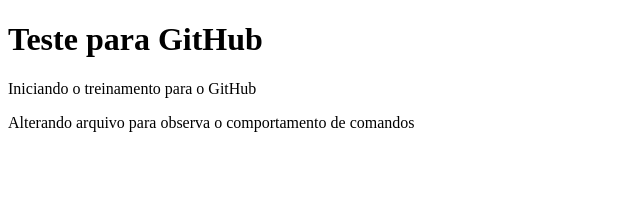
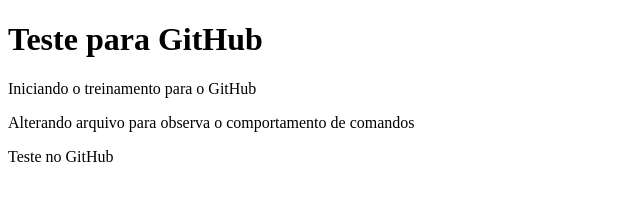
Before and after one commit to pacifyc/Alura_teste, a plain HTML site: page index.html in a window 1280 px wide. Shown: the whole page, without its empty margins (0-640 px from the left). Drawn offline with Linux system fonts and the light colour scheme.

Commit message:
teste para verificar o envio para o github

```diff
--- a/index.html
+++ b/index.html
@@ -10,6 +10,7 @@
     <h1>Teste para GitHub</h1>
     <p>Iniciando o treinamento para o GitHub</p>
     <p>Alterando arquivo para observa o comportamento de comandos</p>
+    <p>Teste no GitHub</p>
 
 </body>
 </html>
```
